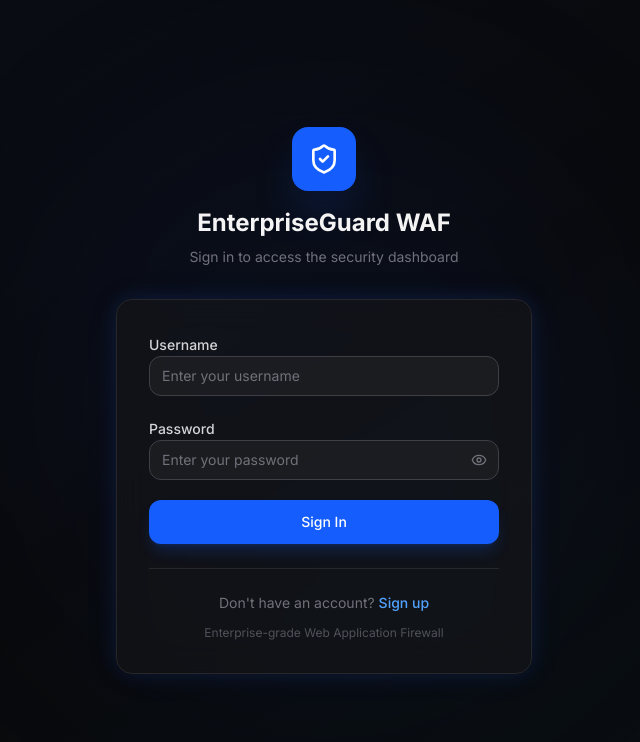
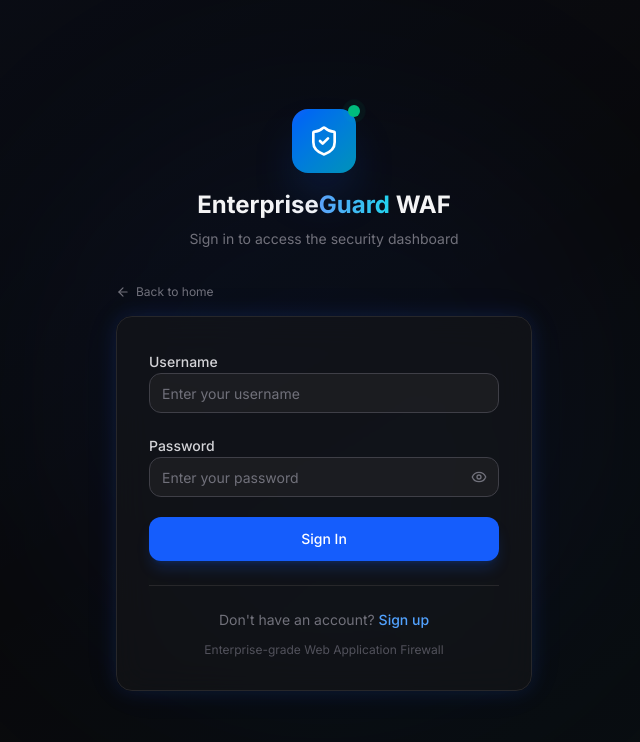
Before and after one commit to soumyajit-cys/EnterpriseGuard_WAF, a Next.js app in the folder frontend/: page /login in a window 1280 px wide. Shown: the top 742 px of the page, without its empty margins (316-956 px from the left). Built offline with nearby package versions, Linux system fonts and the light colour scheme.

Commit message:
feat: enhance LoginPage with user authentication handling and effect for redirection

```diff
--- a/frontend/src/app/(auth)/login/page.tsx
+++ b/frontend/src/app/(auth)/login/page.tsx
@@ -1,6 +1,6 @@
 "use client"
 
-import { useState } from "react"
+import { useState, useEffect } from "react"
 import { useRouter } from "next/navigation"
 import Link from "next/link"
 import { motion } from "framer-motion"
@@ -8,7 +8,7 @@ import { useForm } from "react-hook-form"
 import { zodResolver } from "@hookform/resolvers/zod"
 import { z } from "zod"
 import { toast } from "sonner"
-import { ShieldCheck, Eye, EyeOff, Loader2 } from "lucide-react"
+import { ShieldCheck, Eye, EyeOff, Loader2, ArrowLeft } from "lucide-react"
 import { Button } from "@/components/ui/button"
 import { Input } from "@/components/ui/input"
 import { authService } from "@/services/auth"
@@ -23,9 +23,16 @@ type LoginForm = z.infer<typeof loginSchema>
 
 export default function LoginPage() {
   const router = useRouter()
-  const { setUser } = useAuthStore()
+  const { setUser, isAuthenticated, initialize } = useAuthStore()
   const [showPassword, setShowPassword] = useState(false)
   const [isLoading, setIsLoading] = useState(false)
+
+  useEffect(() => {
+    initialize()
+    if (isAuthenticated) {
+      router.push("/dashboard")
+    }
+  }, [isAuthenticated, router, initialize])
 
   const {
     register,
@@ -74,15 +81,31 @@ export default function LoginPage() {
             transition={{ delay: 0.2, type: "spring", stiffness: 200 }}
             className="flex justify-center mb-4"
           >
-            <div className="flex h-16 w-16 items-center justify-center rounded-2xl bg-blue-600 shadow-2xl shadow-blue-600/30">
-              <ShieldCheck className="h-8 w-8 text-white" />
+            <div className="relative">
+              <div className="flex h-16 w-16 items-center justify-center rounded-2xl bg-gradient-to-br from-blue-600 to-cyan-600 shadow-2xl shadow-blue-600/30">
+                <ShieldCheck className="h-8 w-8 text-white" />
+              </div>
+              <span className="absolute -top-1 -right-1 flex h-3 w-3">
+                <span className="animate-ping absolute inline-flex h-full w-full rounded-full bg-emerald-400 opacity-75" />
+                <span className="relative inline-flex rounded-full h-3 w-3 bg-emerald-500" />
+              </span>
             </div>
           </motion.div>
-          <h1 className="text-2xl font-bold text-zinc-100">EnterpriseGuard WAF</h1>
+          <h1 className="text-2xl font-bold text-zinc-100">
+            Enterprise<span className="text-gradient">Guard</span> WAF
+          </h1>
           <p className="mt-2 text-sm text-zinc-500">
             Sign in to access the security dashboard
           </p>
         </div>
+
+        <Link
+          href="/"
+          className="mb-4 inline-flex items-center gap-1.5 text-xs text-zinc-500 hover:text-zinc-300 transition-colors"
+        >
+          <ArrowLeft className="h-3.5 w-3.5" />
+          Back to home
+        </Link>
 
         <div className="glass rounded-2xl p-8 glow">
           <form onSubmit={handleSubmit(onSubmit)} className="space-y-5">
```
